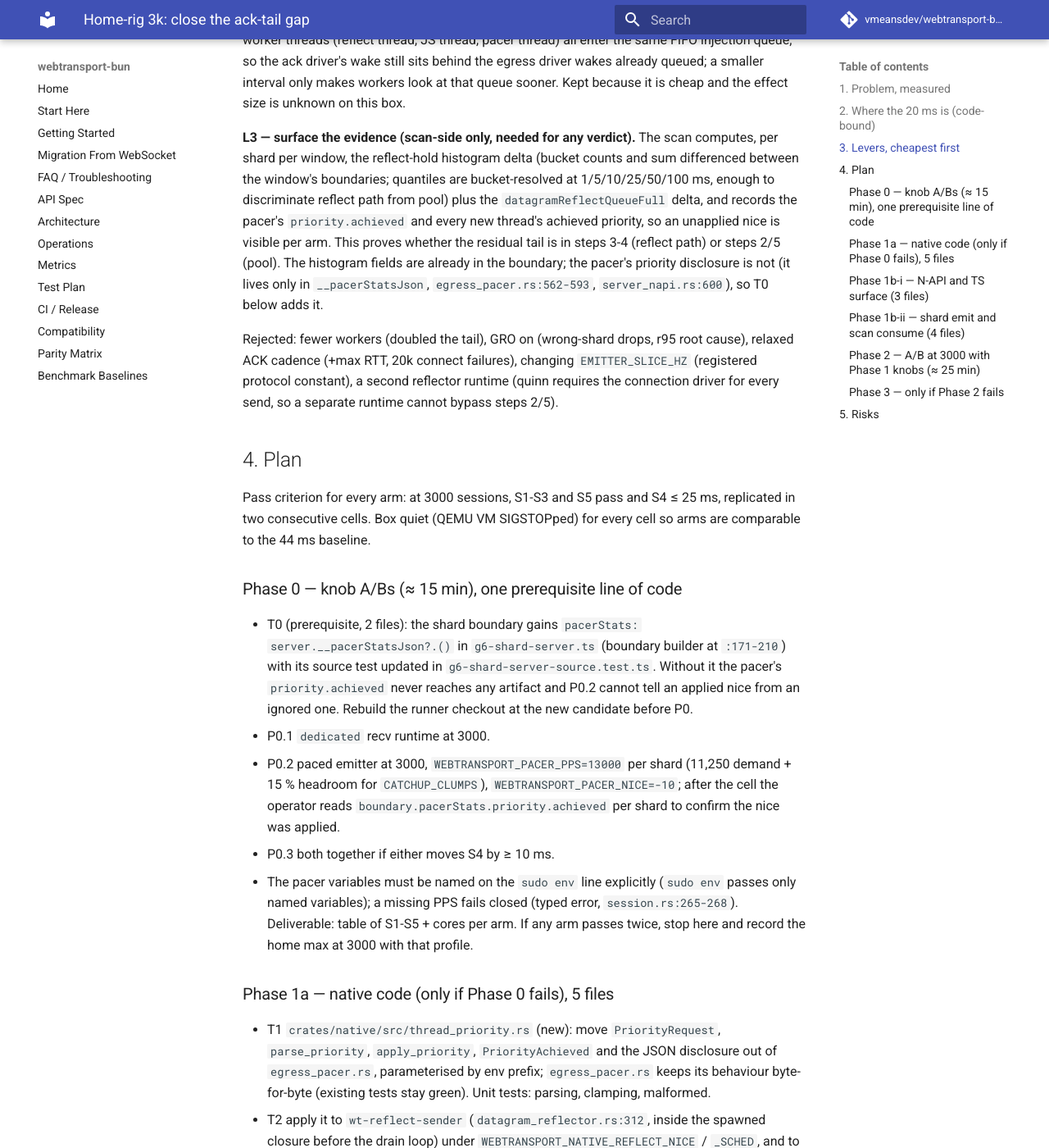
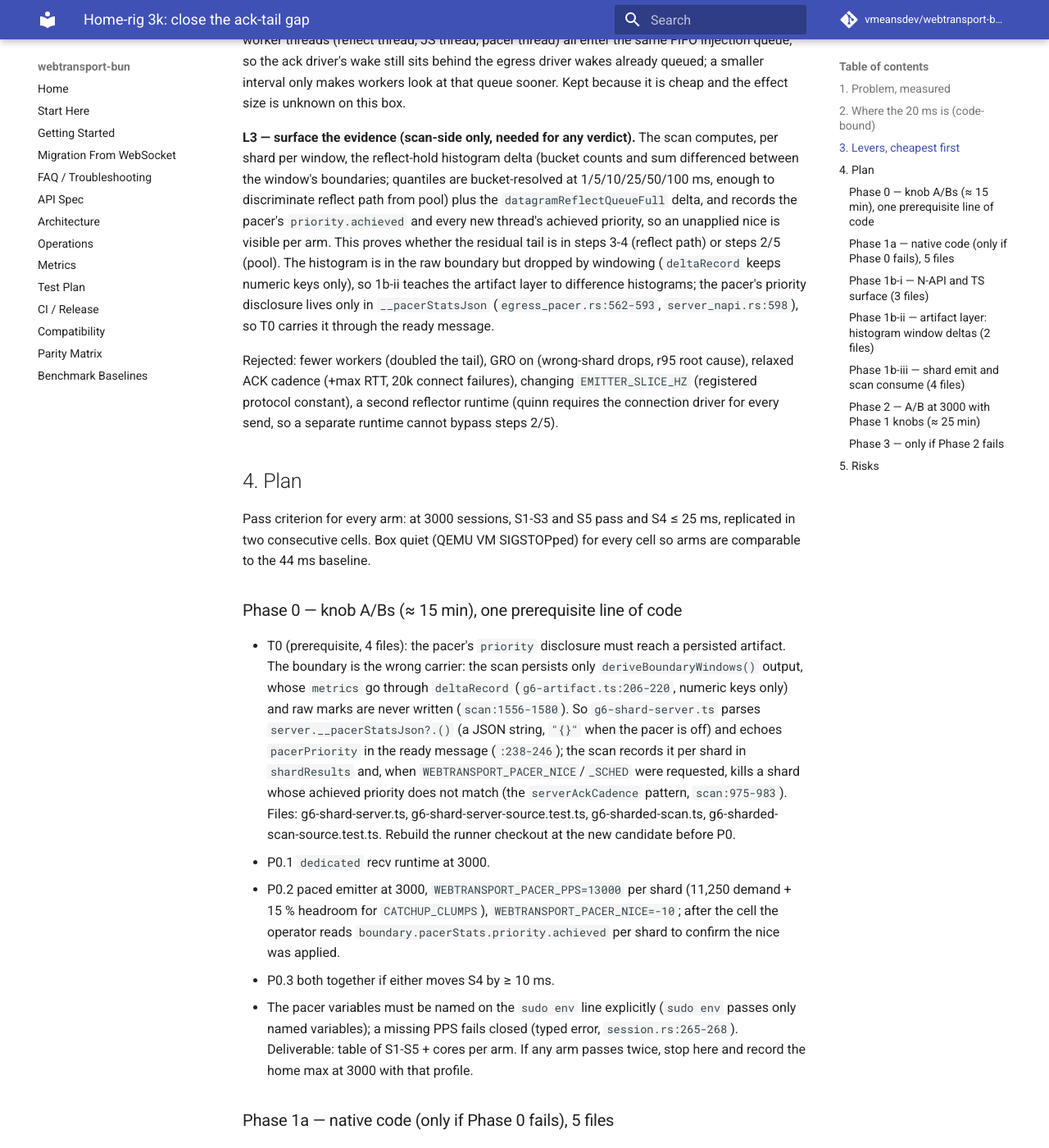
Before and after one commit to vmeansdev/webtransport-bun, an MkDocs documentation site: the page built from docs/superpowers/plans/2026-09-03-home-rig-3k-ack-tail.md, in a window 1280 px wide and 1400 px high, scrolled down 2457 px. Shown: the whole window at 82% size. Built offline with MkDocs 1.6.1 and Material for MkDocs 9.7.7, drawn with Linux system fonts in a browser that asks for light colours; comment, search, counter and statistics services are not loaded; some of the changed text lies outside the part shown.

Commit message:
Revise the 3k plan after Architect round 3
The scan persists only windowed numeric metrics, so the pacer priority
travels in the ready message (T0, 4 files, with the mismatch-kill check)
and the reflect-hold histogram needs deltaBoundarySnapshot to difference
HistogramSnapshot values (new Phase 1b-ii in g6-artifact.ts) before the
scan can persist per-window quantiles (1b-iii).

Co-Authored-By: Claude Fable 5.1 <noreply@anthropic.com>

```diff
--- a/docs/superpowers/plans/2026-09-03-home-rig-3k-ack-tail.md
+++ b/docs/superpowers/plans/2026-09-03-home-rig-3k-ack-tail.md
@@ -106,9 +106,11 @@ discriminate reflect path from pool) plus the `datagramReflectQueueFull`
 delta, and records the pacer's `priority.achieved` and every new thread's
 achieved priority, so an unapplied nice is visible per arm. This proves
 whether the residual tail is in steps 3-4 (reflect path) or steps 2/5
-(pool). The histogram fields are already in the boundary; the pacer's
-priority disclosure is not (it lives only in `__pacerStatsJson`,
-`egress_pacer.rs:562-593`, `server_napi.rs:600`), so T0 below adds it.
+(pool). The histogram is in the raw boundary but dropped by windowing
+(`deltaRecord` keeps numeric keys only), so 1b-ii teaches the artifact
+layer to difference histograms; the pacer's priority disclosure lives
+only in `__pacerStatsJson` (`egress_pacer.rs:562-593`,
+`server_napi.rs:598`), so T0 carries it through the ready message.
 
 Rejected: fewer workers (doubled the tail), GRO on (wrong-shard drops,
 r95 root cause), relaxed ACK cadence (+max RTT, 20k connect failures),
@@ -123,13 +125,20 @@ Pass criterion for every arm: at 3000 sessions, S1-S3 and S5 pass and S4
 SIGSTOPped) for every cell so arms are comparable to the 44 ms baseline.
 
 ### Phase 0 — knob A/Bs (≈ 15 min), one prerequisite line of code
-- T0 (prerequisite, 2 files): the shard boundary gains
-  `pacerStats: server.__pacerStatsJson?.()` in `g6-shard-server.ts`
-  (boundary builder at `:171-210`) with its source test updated in
-  `g6-shard-server-source.test.ts`. Without it the pacer's
-  `priority.achieved` never reaches any artifact and P0.2 cannot tell an
-  applied nice from an ignored one. Rebuild the runner checkout at the
-  new candidate before P0.
+- T0 (prerequisite, 4 files): the pacer's `priority` disclosure must reach
+  a persisted artifact. The boundary is the wrong carrier: the scan
+  persists only `deriveBoundaryWindows()` output, whose `metrics` go
+  through `deltaRecord` (`g6-artifact.ts:206-220`, numeric keys only) and
+  raw marks are never written (`scan:1556-1580`). So `g6-shard-server.ts`
+  parses `server.__pacerStatsJson?.()` (a JSON string, `"{}"` when the
+  pacer is off) and echoes `pacerPriority` in the ready message
+  (`:238-246`); the scan records it per shard in `shardResults` and, when
+  `WEBTRANSPORT_PACER_NICE`/`_SCHED` were requested, kills a shard whose
+  achieved priority does not match (the `serverAckCadence` pattern,
+  `scan:975-983`). Files: g6-shard-server.ts,
+  g6-shard-server-source.test.ts, g6-sharded-scan.ts,
+  g6-sharded-scan-source.test.ts. Rebuild the runner checkout at the new
+  candidate before P0.
 - P0.1 `dedicated` recv runtime at 3000.
 - P0.2 paced emitter at 3000, `WEBTRANSPORT_PACER_PPS=13000` per shard
   (11,250 demand + 15 % headroom for `CATCHUP_CLUMPS`),
@@ -176,17 +185,30 @@ rustfmt, `bun scripts/check-doc-truth.ts` (no package alias exists).
   in `packages/webtransport/test` for the getters and snapshot fields.
 Gate: `bun test packages/webtransport/test`, `bun run typecheck`.
 
-### Phase 1b-ii — shard emit and scan consume (4 files)
-- T5 (L3): `g6-shard-server.ts` emits each new knob in the ready message
-  (`:238-246`) and the achieved priorities in the boundary;
+### Phase 1b-ii — artifact layer: histogram window deltas (2 files)
+- T5a: `tools/load/g6-artifact.ts` `deltaBoundarySnapshot` (`:290-322`)
+  currently drops nested metric objects via `deltaRecord` (`:206-220`),
+  so `datagramReflectHold` never survives windowing. Extend it to
+  difference `HistogramSnapshot` values (cumulative bucket counts,
+  `count`, `sumSecs`) into a per-window histogram; `BoundarySnapshot`
+  typing (`:44-54`) gains the field. Tests in `bench-g6.test.ts`: a
+  two-boundary fixture yields the expected per-window bucket deltas and
+  bucket-resolved p99. `datagramReflectQueueFull` is numeric and already
+  survives `deltaRecord`.
+Files: g6-artifact.ts, bench-g6.test.ts. Gate: `bun test tools/load`,
+`bun run typecheck`.
+
+### Phase 1b-iii — shard emit and scan consume (4 files)
+- T5b: `g6-shard-server.ts` emits each new knob and every new thread's
+  achieved priority in the ready message (`:238-246`);
   `g6-sharded-scan.ts` passes the new env names to shard children on both
   spawn branches, kills a shard whose ready echo mismatches (the
-  `serverAckCadence` pattern, `scan:975-983`), and computes per-shard
-  per-window reflect-hold and `datagramReflectQueueFull` deltas from
-  `boundary.metrics`, recording them with the pacer and thread
-  `priority.achieved`. Source tests (`g6-shard-server-source.test.ts:46-52`
-  ready-key pins, `g6-sharded-scan-source.test.ts`) assert the producer
-  key and the consumer key agree, the r100 lesson.
+  `serverAckCadence` pattern, `scan:975-983`), and writes the per-window
+  reflect-hold histogram delta (from 1b-ii) and `datagramReflectQueueFull`
+  delta per shard into the persisted windows. Source tests
+  (`g6-shard-server-source.test.ts:46-52` ready-key pins,
+  `g6-sharded-scan-source.test.ts`) assert the producer key and the
+  consumer key agree, the r100 lesson.
 Files: g6-shard-server.ts, g6-shard-server-source.test.ts,
 g6-sharded-scan.ts, g6-sharded-scan-source.test.ts. Gates: campaign gate
 suite, `bun run typecheck`, biome. Push to the probe branch, rebuild the
```
